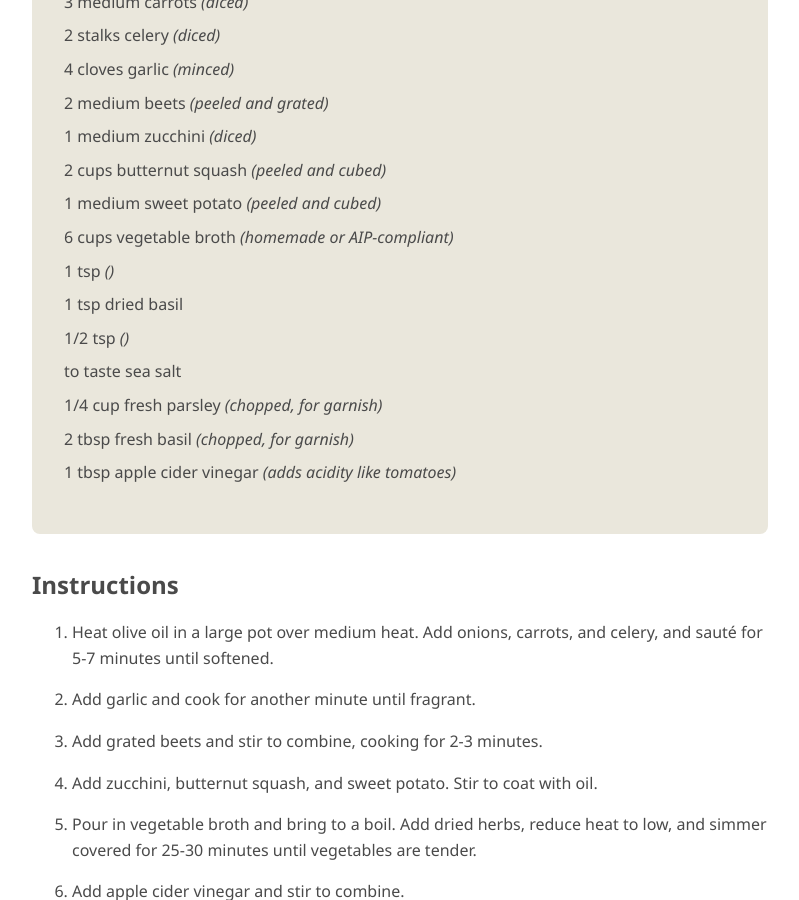
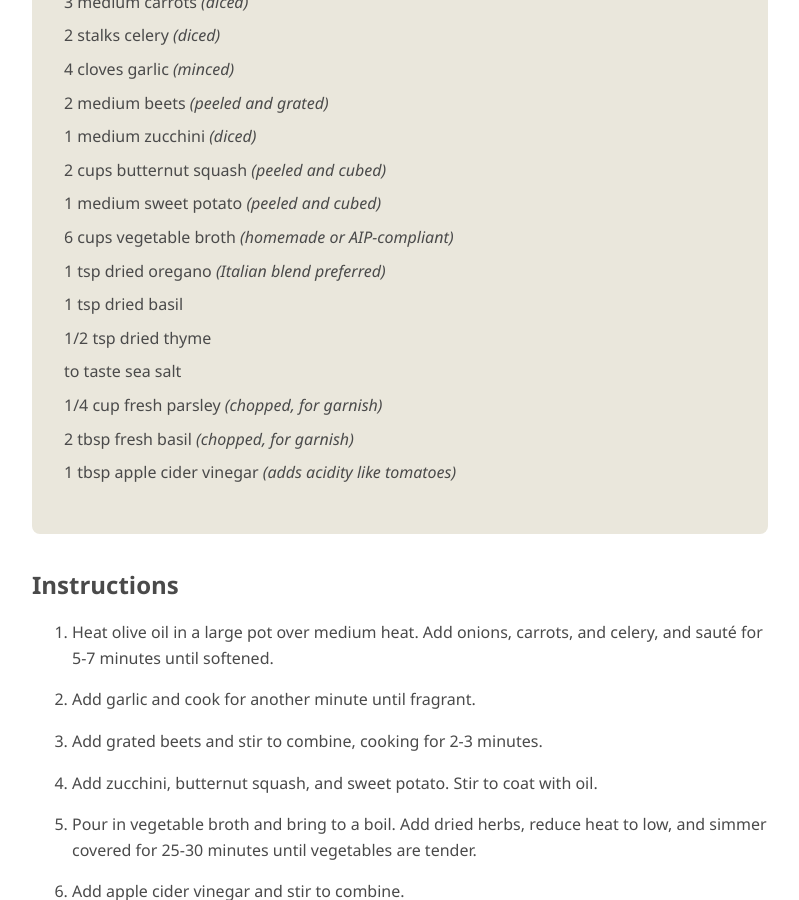
Before and after one commit to veganaip/veganaip.github.io, a Jekyll site: the page built from _recipes/nomato-minestrone-soup.md, in a window 1280 px wide and 900 px high, scrolled down 926 px. Shown: the whole window, without its empty margins (240-1039 px from the left). Built offline with Jekyll 4.4.1, drawn with Linux system fonts in a browser that asks for light colours.

Commit message:
Fixed recipe ingredient display issues

```diff
--- a/_data/ingredients.yml
+++ b/_data/ingredients.yml
@@ -215,10 +215,20 @@ oregano:
   link: ""
   notes: "dried or fresh"
 
+dried_oregano:
+  name: "dried oregano"
+  link: ""
+  notes: "Italian blend preferred"
+
 thyme:
   name: "thyme"
   link: ""
   notes: "dried or fresh"
+
+dried_thyme:
+  name: "dried thyme"
+  link: ""
+  notes: ""
 
 lime:
   name: "lime"
@@ -420,6 +430,11 @@ fresh_mint:
   link: ""
   notes: "leaves"
 
+baking_powder:
+  name: "baking powder"
+  link: ""
+  notes: "aluminum-free"
+
 fresh_ginger:
   name: "fresh ginger"
   link: ""
--- a/_layouts/recipe.html
+++ b/_layouts/recipe.html
@@ -23,6 +23,7 @@ layout: default
                 {% for ingredient in page.ingredients %}
                 {% assign ingredient_id = ingredient.id | default: ingredient.name | slugify | replace: "-", "_" %}
                 {% assign data_ingredient = site.data.ingredients[ingredient_id] %}
+                {% if data_ingredient.name or ingredient.name %}
                 <li>
                     {% if ingredient.link or data_ingredient.link != "" and data_ingredient.link %}
                     <a href="{{ ingredient.link | default: data_ingredient.link }}" target="_blank" rel="nofollow">
@@ -34,6 +35,14 @@ layout: default
                     {% assign note_content = ingredient.notes | default: data_ingredient.notes %}
                     {% if note_content != blank and note_content != "" %}<em>({{ note_content }})</em>{% endif %}
                 </li>
+                {% else %}
+                <!-- Debugging: Missing ingredient name for ID: {{ ingredient_id }} -->
+                <li class="missing-ingredient-data">
+                    {{ ingredient.amount }} <span class="error">MISSING INGREDIENT: {{ ingredient_id }}</span>
+                    {% assign note_content = ingredient.notes | default: data_ingredient.notes %}
+                    {% if note_content != blank and note_content != "" %}<em>({{ note_content }})</em>{% endif %}
+                </li>
+                {% endif %}
                 {% endfor %}
             </ul>
         </section>
```
Also changed, not shown: _recipes/cassava-flour-pizza-crust.md (+3 -0 lines), _recipes/nomato-marinara-sauce.md (+3 -0 lines).
